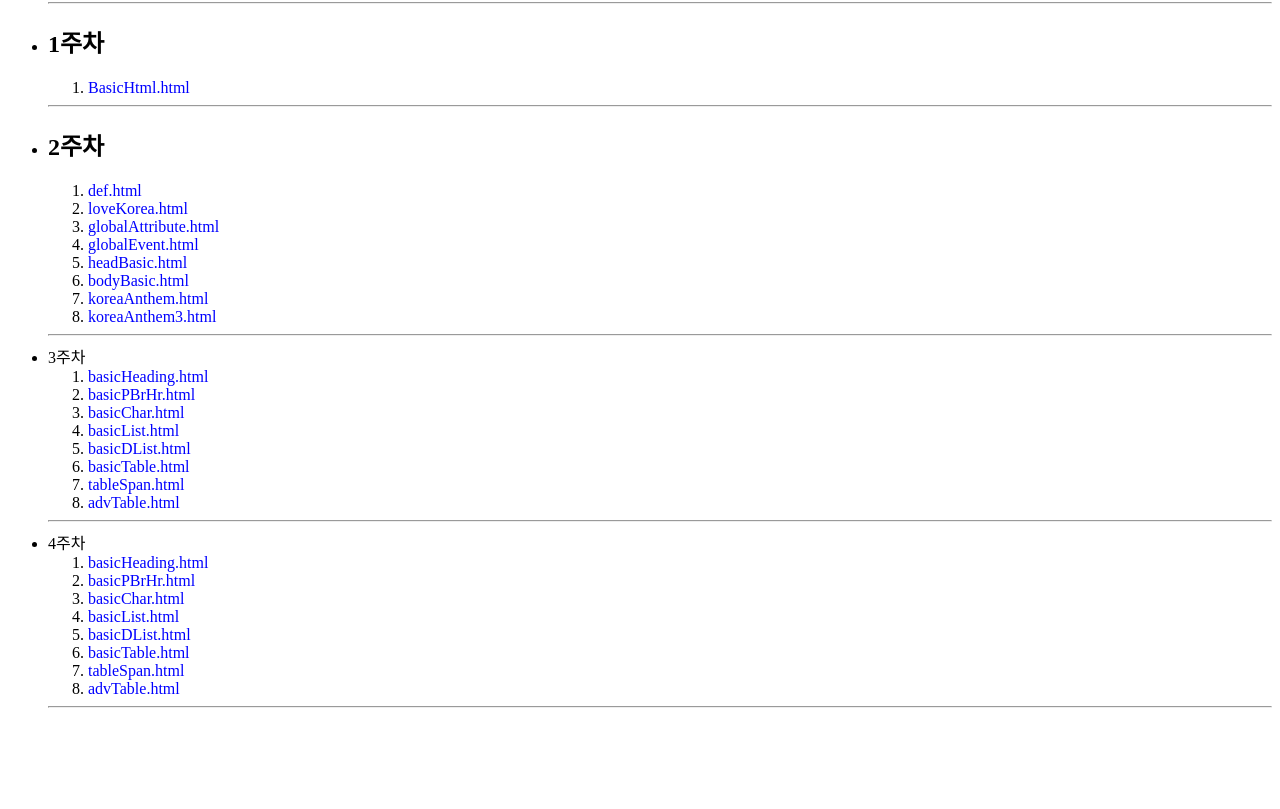
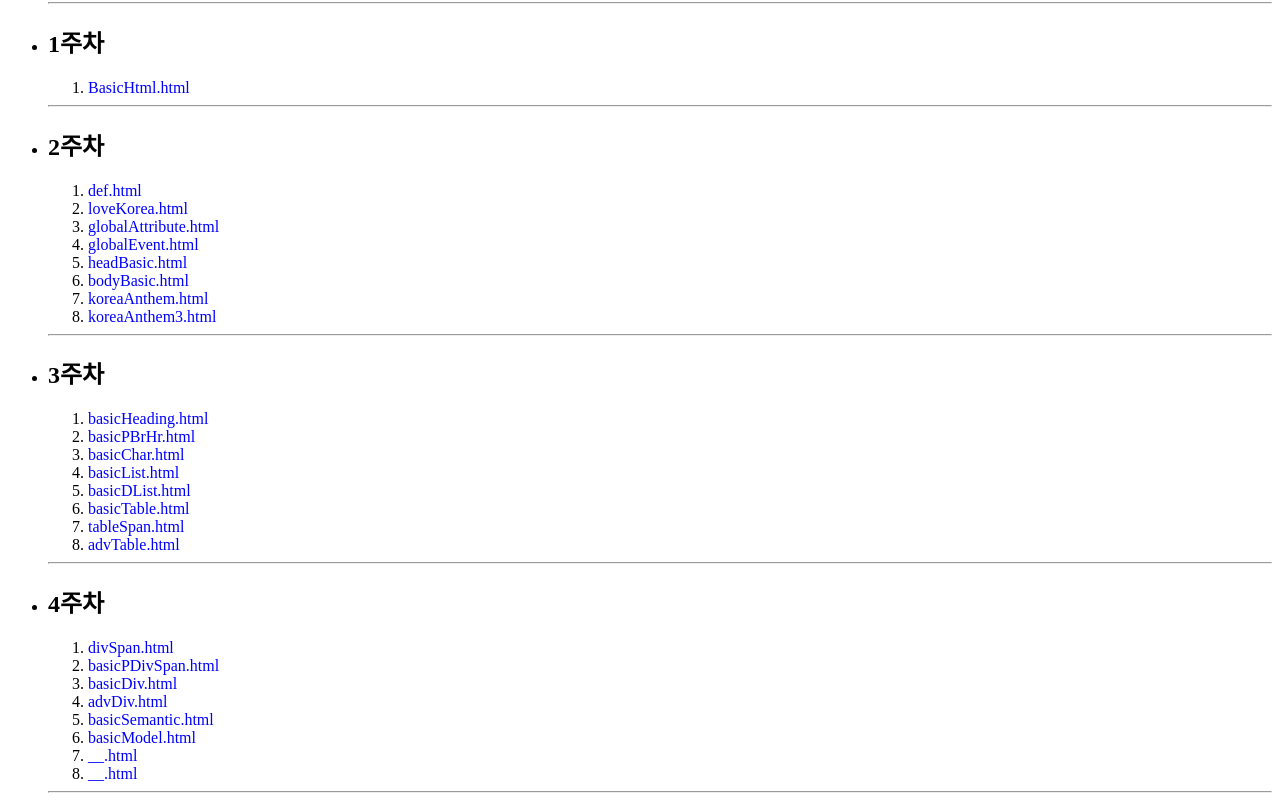
Before and after one commit to candlebox-dju/candlebox-dju.github.io, a plain HTML site: page index.html in a window 1280 px wide. Shown: the part 87-896 px from the top of the page. Before the commit the page ends 811 px from the top, so only its background shows below. Drawn offline with Linux system fonts and the light colour scheme.

Commit message:
Update index.html

```diff
--- a/index.html
+++ b/index.html
@@ -28,7 +28,7 @@
       <li><a href="https://candlebox-dju.github.io/html5/koreaAnthem.html">koreaAnthem.html</a></li>
       <li><a href="https://candlebox-dju.github.io/html5/koreaAnthem3.html">koreaAnthem3.html</a></li>
     </ol><hr/>
-      <li>3주차</li>
+      <li><h2>3주차</h2></li>
     <ol>
       <li><a href="https://candlebox-dju.github.io/html5/basicHeading.html">basicHeading.html</a></li>
       <li><a href="https://candlebox-dju.github.io/html5/basicPBrHr.html">basicPBrHr.html</a></li>
@@ -39,16 +39,16 @@
       <li><a href="https://candlebox-dju.github.io/html5/tableSpan.html">tableSpan.html</a></li>
       <li><a href="https://candlebox-dju.github.io/html5/advTable.html">advTable.html</a></li>
     </ol><hr/>
-      <li>4주차</li>
+      <li><h2>4주차</h2></li>
     <ol>
-      <li><a href="https://candlebox-dju.github.io/html5/basicHeading.html">basicHeading.html</a></li>
-      <li><a href="https://candlebox-dju.github.io/html5/basicPBrHr.html">basicPBrHr.html</a></li>
-      <li><a href="https://candlebox-dju.github.io/html5/basicChar.html">basicChar.html</a></li>
-      <li><a href="https://candlebox-dju.github.io/html5/basicList.html">basicList.html</a></li>
-      <li><a href="https://candlebox-dju.github.io/html5/basicDList.html">basicDList.html</a></li>
-      <li><a href="https://candlebox-dju.github.io/html5/basicTable.html">basicTable.html</a></li>
-      <li><a href="https://candlebox-dju.github.io/html5/tableSpan.html">tableSpan.html</a></li>
-      <li><a href="https://candlebox-dju.github.io/html5/advTable.html">advTable.html</a></li>
+      <li><a href="https://candlebox-dju.github.io/html5/divSpan.html">divSpan.html</a></li>
+      <li><a href="https://candlebox-dju.github.io/html5/basicPDivSpan.html">basicPDivSpan.html</a></li>
+      <li><a href="https://candlebox-dju.github.io/html5/basicDiv.html">basicDiv.html</a></li>
+      <li><a href="https://candlebox-dju.github.io/html5/advDiv.html">advDiv.html</a></li>
+      <li><a href="https://candlebox-dju.github.io/html5/basicSemantic.html">basicSemantic.html</a></li>
+      <li><a href="https://candlebox-dju.github.io/html5/basicModel.html">basicModel.html</a></li>
+      <li><a href="https://candlebox-dju.github.io/html5/__.html">__.html</a></li>
+      <li><a href="https://candlebox-dju.github.io/html5/__.html">__.html</a></li>
     </ol><hr/>
     </ul>
 </body>
```
